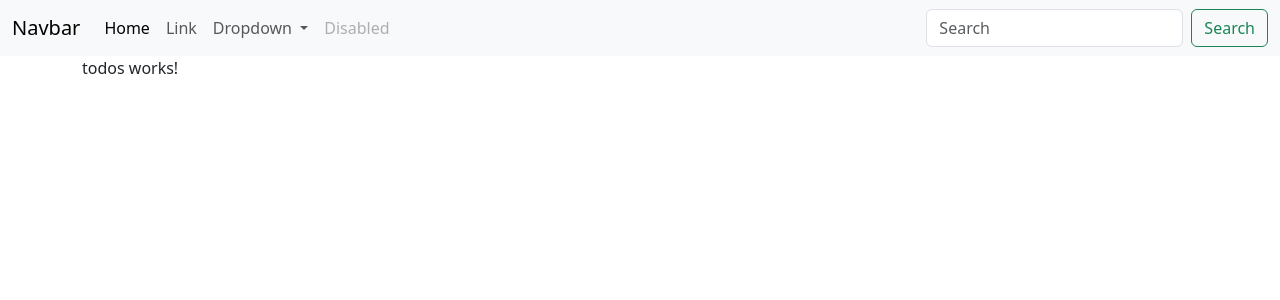
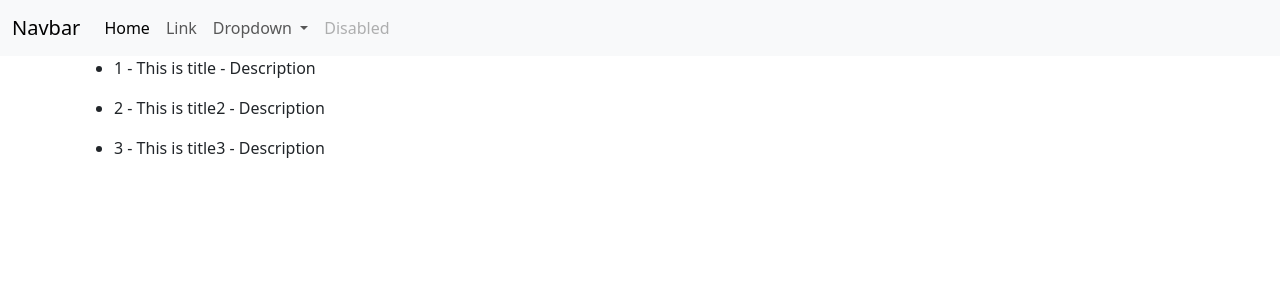
Before and after one commit to rishabhkumar17/angular, an Angular app: page / in a window 1280 px wide. Shown: the top 300 px of the page. Built offline with nearby package versions, Linux system fonts and the light colour scheme.

Commit message:
creating-todos-component

```diff
--- a/src/app/MyComponents/todos/todos.component.html
+++ b/src/app/MyComponents/todos/todos.component.html
@@ -1 +1,3 @@
-<p>todos works!</p>
+<ul *ngFor="let todo of todos">
+  <li>{{ todo.sno }} - {{ todo.title }} - {{ todo.desc }}</li>
+</ul>
--- a/src/app/MyComponents/todos/todos.component.ts
+++ b/src/app/MyComponents/todos/todos.component.ts
@@ -1,10 +1,33 @@
 import { Component } from '@angular/core';
+import { Todo } from 'src/app/Todo';
 
 @Component({
   selector: 'app-todos',
   templateUrl: './todos.component.html',
-  styleUrls: ['./todos.component.css']
+  styleUrls: ['./todos.component.css'],
 })
 export class TodosComponent {
-
+  todos: Todo[];
+  constructor() {
+    this.todos = [
+      {
+        sno: 1,
+        title: 'This is title',
+        desc: 'Description',
+        active: true,
+      },
+      {
+        sno: 2,
+        title: 'This is title2',
+        desc: 'Description',
+        active: true,
+      },
+      {
+        sno: 3,
+        title: 'This is title3',
+        desc: 'Description',
+        active: true,
+      },
+    ];
+  }
 }
--- /dev/null
+++ b/src/app/Todo.ts
@@ -0,0 +1,6 @@
+export class Todo {
+  sno: number | undefined;
+  title: string | undefined;
+  desc: string | undefined;
+  active: boolean | undefined;
+}
--- a/src/app/app.component.html
+++ b/src/app/app.component.html
@@ -42,15 +42,6 @@
             <a class="nav-link disabled">Disabled</a>
           </li>
         </ul>
-        <form class="d-flex" role="search">
-          <input
-            class="form-control me-2"
-            type="search"
-            placeholder="Search"
-            aria-label="Search"
-          />
-          <button class="btn btn-outline-success" type="submit">Search</button>
-        </form>
       </div>
     </div>
   </nav>
```
